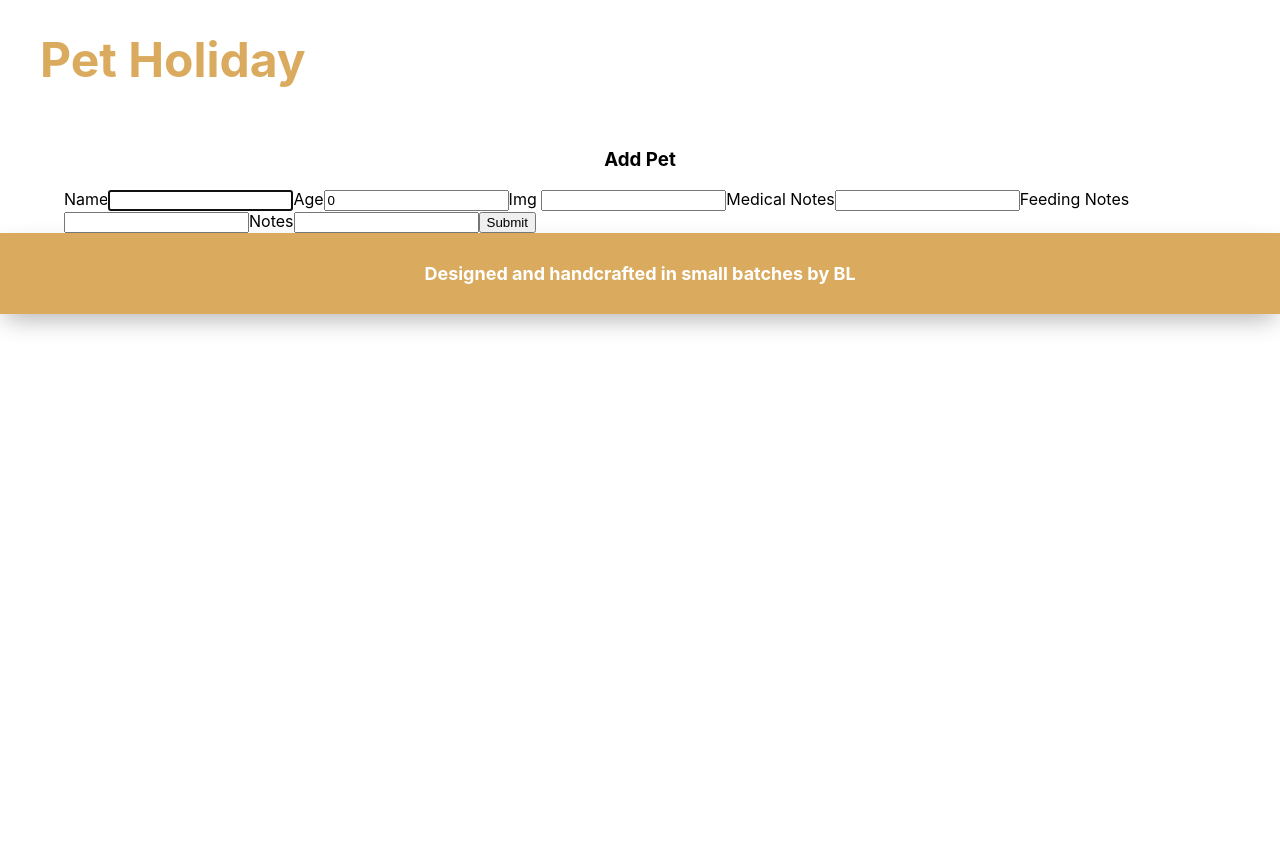
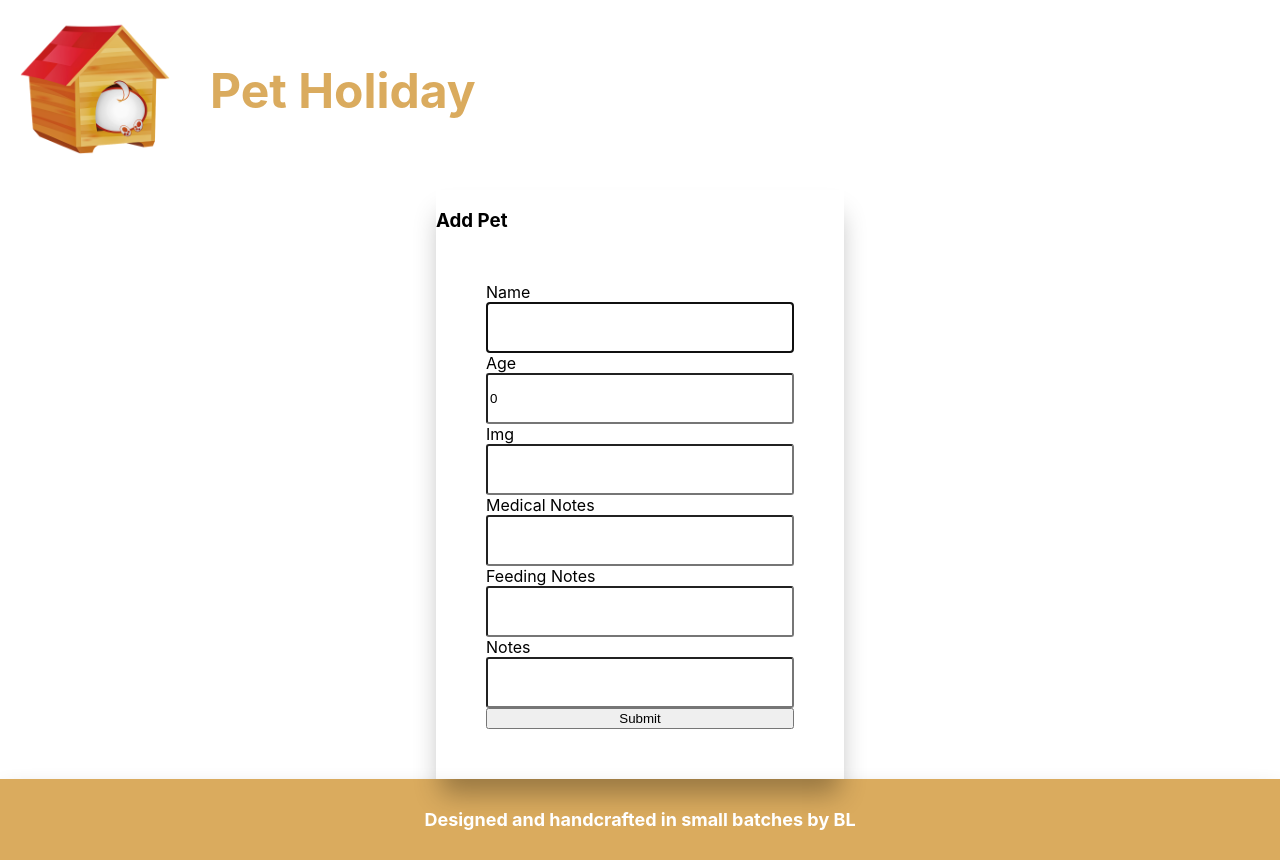
Before and after one commit to blac2121/pet_holiday, a React (Create React App) app in the folder client/: page /households/1/pets/new in a window 1280 px wide. Before the commit the page ends 800 px from the top, so only its background shows below. Built offline with nearby package versions, Linux system fonts and the light colour scheme; no server answers.

Commit message:
added logo

```diff
--- a/client/src/components/shared/Nav.jsx
+++ b/client/src/components/shared/Nav.jsx
@@ -1,9 +1,16 @@
 import React from 'react';
 import { Link } from 'react-router-dom';
+import DogLogo from '../../assets/dog-butt-4290620_640.png'
 import styled from 'styled-components';
 
 const MainContainer = styled.div`
   display: flex;
+`
+
+const LogoContainer = styled.div`
+  display: flex;
+  align-items: center;
+  margin: 20px;
 `
 
 const Title = styled.h1`
@@ -12,11 +19,19 @@ const Title = styled.h1`
   margin: 30px 40px 40px;
 `
 
+const Logo = styled.img`
+  height: 150px;
+  width: 150px;
+`
+
 const Nav = () => {
   return (
     <MainContainer>
       <Link to='/'>
-        <Title>Pet Holiday</Title>
+        <LogoContainer>
+          <Logo src={DogLogo} alt="Pet Holiday Logo" />
+          <Title>Pet Holiday</Title>
+        </LogoContainer>
       </Link>
     </MainContainer>
   );
--- a/client/src/screens/dashboard/contacts/ContactCreate.jsx
+++ b/client/src/screens/dashboard/contacts/ContactCreate.jsx
@@ -1,6 +1,7 @@
 import React, { useState } from 'react';
 import { useParams } from 'react-router-dom';
 import Layout from '../../../components/shared/Layout';
+import '../../forms.css';
 
 const CreateContact = (props) => {
   const [contact, setContact] = useState({
@@ -32,7 +33,7 @@ const CreateContact = (props) => {
   return (
     <Layout>
       <h3>Add Contact</h3>
-      <form onSubmit={handleSubmit}>
+      <form onSubmit={handleSubmit} className="form-container">
         <label>Name</label>
         <input
           value={contact.name || ''}
--- a/client/src/screens/dashboard/contacts/ContactEdit.jsx
+++ b/client/src/screens/dashboard/contacts/ContactEdit.jsx
@@ -1,6 +1,7 @@
 import React, { useState, useEffect } from 'react';
 import { useParams } from 'react-router-dom';
 import { getOneContact } from '../../../services/contacts';
+import '../../forms.css';
 
 import Layout from '../../../components/shared/Layout';
 
@@ -44,7 +45,7 @@ const EditContact = (props) => {
   return (
     <Layout>
       <h3>Edit {props.name}</h3>
-      <form onSubmit={handleSubmit}>
+      <form onSubmit={handleSubmit} className="form-container">
         <label>Name</label>
         <input
           value={contact.name || ''}
--- a/client/src/screens/dashboard/pets/PetCreate.jsx
+++ b/client/src/screens/dashboard/pets/PetCreate.jsx
@@ -1,6 +1,7 @@
 import React, { useState } from 'react';
 import { useParams } from 'react-router-dom';
 import Layout from '../../../components/shared/Layout';
+import '../../forms.css';
 
 const CreatePet = (props) => {
   const [pet, setPet] = useState({
@@ -34,8 +35,9 @@ const CreatePet = (props) => {
 
   return (
     <Layout>
+      <div className="form-panel">
         <h3>Add Pet</h3>
-      <form onSubmit={handleSubmit}>
+        <form onSubmit={handleSubmit} className="form-container">
           <label>Name</label>
           <input
             value={pet.name || ''}
@@ -76,6 +78,7 @@ const CreatePet = (props) => {
           />
           <button type='submit'>Submit</button>
         </form>
+      </div>
     </Layout>
   )
 }
--- a/client/src/screens/dashboard/pets/PetEdit.jsx
+++ b/client/src/screens/dashboard/pets/PetEdit.jsx
@@ -1,6 +1,7 @@
 import React, { useState, useEffect } from 'react';
 import { useParams } from 'react-router-dom';
 import { getOnePet } from '../../../services/pets';
+import '../../forms.css';
 
 import Layout from '../../../components/shared/Layout';
 
@@ -45,7 +46,7 @@ const EditPet = (props) => {
   return (
     <Layout>
       <h3>Edit {pet.name}</h3>
-      <form onSubmit={handleSubmit}>
+      <form onSubmit={handleSubmit} className="form-container">
         <label>Name</label>
         <input
           value={pet.name || ''}
--- /dev/null
+++ b/client/src/screens/forms.css
@@ -0,0 +1,15 @@
+.form-panel {
+  box-shadow: 0 20px 25px -5px rgba(0, 0, 0, 0.3);
+}
+
+.form-container {
+  display: flex;
+  flex-direction: column;
+  margin: 50px;
+}
+
+input {
+  width: 300px;
+  height: 45px;
+  border-radius: 3px;
+}
--- a/client/src/screens/home/HouseholdCreate.jsx
+++ b/client/src/screens/home/HouseholdCreate.jsx
@@ -1,5 +1,6 @@
 import React, { useState } from 'react';
 import Layout from '../../components/shared/Layout';
+import '../forms.css';
 
  const CreateHousehold = (props) => {
   const [household, setHousehold] = useState({
@@ -33,7 +34,7 @@ import Layout from '../../components/shared/Layout';
   return (
     <Layout>
       <h3>Add Household</h3>
-      <form onSubmit={handleSubmit}>
+      <form onSubmit={handleSubmit} className="form-container">
         <label>Name</label>
         <input
           value={household.name}
--- a/client/src/screens/home/HouseholdEdit.jsx
+++ b/client/src/screens/home/HouseholdEdit.jsx
@@ -1,5 +1,6 @@
 import React, { useState, useEffect } from 'react';
 import { useParams } from 'react-router-dom';
+import '../forms.css';
 
 import Layout from '../../components/shared/Layout';
 
@@ -46,7 +47,7 @@ import Layout from '../../components/shared/Layout';
   return (
     <Layout>
       <h3>Edit Household</h3>
-      <form onSubmit={handleSubmit}>
+      <form onSubmit={handleSubmit} className="form-container">
         <label>Name</label>
         <input
           value={household.name || ''}
```
Also changed, not shown: client/src/assets/dog-butt-4290620_640.png (added). Lines whose indentation alone changed are shown as unchanged.
